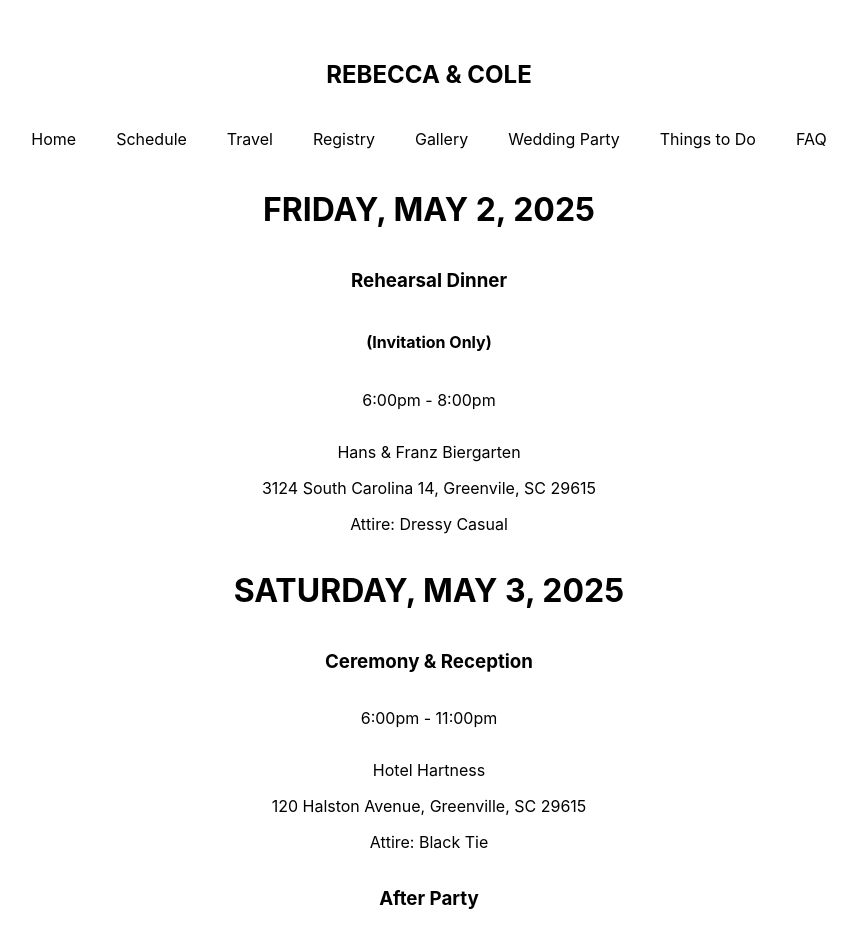
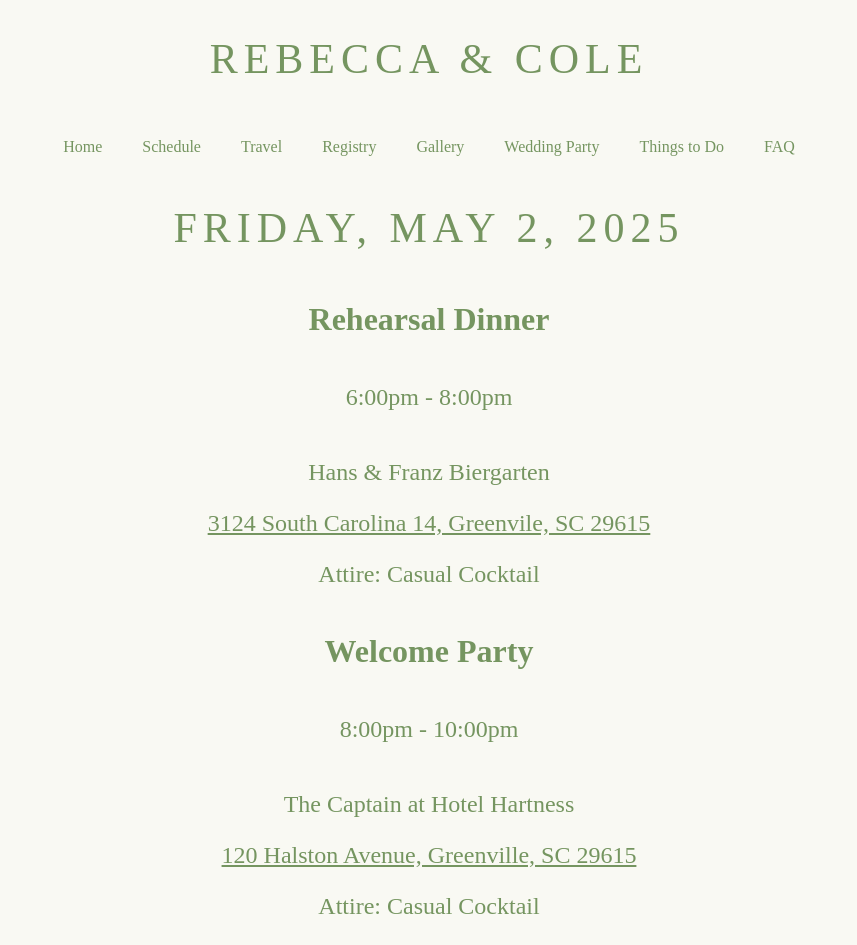
Before and after one commit to colecrum26/wedding, a React (Create React App) app in the folder wedding-website/: page /schedule in a window 1280 px wide. Shown: the top 945 px of the page, without its empty margins (211-1068 px from the left). Built offline with nearby package versions, Linux system fonts and the light colour scheme.

Commit message:
lots of updates

```diff
--- a/wedding-website/src/App.css
+++ b/wedding-website/src/App.css
@@ -1,3 +1,29 @@
+:root {
+  font-family: "Libre Baskerville";
+  /* --primary-background: rgb(221, 236, 210); */
+  --primary-background: #f9f9f3;
+  --primary-green: rgb(117, 149, 96);
+  --accent-darkGreen: rgb(79, 104, 61);
+}
+
+* {
+  box-sizing: border-box;
+}
+
+html {
+  color: var(--primary-green);
+  background-color: var(--primary-background);
+  scroll-behavior: smooth;
+}
+
+body {
+  margin: 0;
+  padding: 0;
+  width: 100%;
+  min-height: 100vh;
+  overflow-x: hidden;
+}
+
 div {
   display: flex;
   flex-direction: column;
@@ -9,13 +35,20 @@ header {
   position: sticky;
   position: -webkit-sticky;
   top: 0;
+  background-color: var(--primary-background);
+}
+.header-name {
+  font-family: "Cormorant Infant";
+  font-size: 42px;
+  font-weight: 100;
+  letter-spacing: 6px;
 }
 
 nav {
   display: flex;
   flex-direction: column;
   align-items: center;
-  margin: 40px 0 0 0;
+  margin-bottom: 20px;
 }
 
 form {
@@ -29,28 +62,45 @@ select {
   margin: 4px 0;
 }
 
+p {
+  font-size: 24px;
+}
+
 a {
   text-decoration: none;
 }
 a:link, a:visited, a:active {
-  /* use var color from swatch template */
-  /* may change active to another color */
-  color: black;
+  color: var(--primary-green);
 }
 a:hover {
-  color: blue;
+  color: var(--accent-darkGreen);
+  font-weight: bold;
 }
 
 .content-wrapper {
-  margin: 20px;
+  /* background-color: #fffeec; */
+  width: 100%;
+  margin-bottom: 40px;
+}
+
+.general-info {
+  margin-top: 20px;
+}
+.general-info h1 {
+  margin: 0;
 }
 
 .faux {
-  background-color: black;
+  background-color: var(--accent-darkGreen);
   color: white !important;
   padding: 5px 20px;
   border-radius: 2px;
 }
 .faux:hover {
-  background-color: green;
+  background-color: var(--accent-darkGreen);
 }
+
+.address-link {
+  text-decoration: underline;
+  font-size: 24px;
+}
--- a/wedding-website/src/components/header.jsx
+++ b/wedding-website/src/components/header.jsx
@@ -5,7 +5,7 @@ function Header() {
     return (
         <header>
             <nav>
-                <h1 id="header-title"><NavLink to="/">REBECCA & COLE</NavLink></h1>
+                <h1 id="header-title" className="header-name"><NavLink to="/">REBECCA & COLE</NavLink></h1>
                 <ul className="nav-links">
                     <li className="nav-item"><NavLink to="/">Home</NavLink></li>
                     <li className="nav-item"><NavLink to="/schedule">Schedule</NavLink></li>
--- a/wedding-website/src/index.css
+++ b/wedding-website/src/index.css
@@ -1,8 +1,5 @@
 body {
   margin: 0;
-  font-family: -apple-system, BlinkMacSystemFont, 'Segoe UI', 'Roboto', 'Oxygen',
-    'Ubuntu', 'Cantarell', 'Fira Sans', 'Droid Sans', 'Helvetica Neue',
-    sans-serif;
   -webkit-font-smoothing: antialiased;
   -moz-osx-font-smoothing: grayscale;
 }
--- a/wedding-website/src/pages/home.jsx
+++ b/wedding-website/src/pages/home.jsx
@@ -1,25 +1,25 @@
 import Header from "../components/header";
 import { NavLink } from "react-router-dom";
-import "../style/home.css";
 
 export default function Home() {
   return (
     <div className="page-container">
       <Header />
       <div className="content-wrapper">
-        <h1>HELLO</h1>
         <img src="" alt="our best look" />
-      </div>
-      <div className="general-info">
-        <div>
-          <h2>Cole Crumrine</h2>
-          <p>&</p>
-          <h2>Rebecca Norwood</h2>
-          <h4>May 3, 2025</h4>
-          <h5>Hotel Hartness, Greenville, South Carolina</h5>
-        </div>
-        <div className="rsvp-container">
-          <NavLink className="faux" to="/rsvp">RSVP</NavLink>
+        <div className="info-container">
+          <div className="general-info">
+            <h1 className="header-name">REBECCA NORWOOD</h1>
+            <p>and</p>
+            <h1 className="header-name">COLE CRUMRINE</h1>
+            <h3>May 3, 2025</h3>
+            <h4>Hotel Hartness, Greenville, South Carolina</h4>
+          </div>
+          <div className="rsvp-container">
+            <NavLink className="faux" to="/rsvp">
+              RSVP
+            </NavLink>
+          </div>
         </div>
       </div>
     </div>
--- a/wedding-website/src/pages/registry.jsx
+++ b/wedding-website/src/pages/registry.jsx
@@ -1,11 +1,12 @@
 import Header from "../components/header";
 
 export default function Registry() {
-    return (
-        <div>
-            <Header />
-            <h1>HELLO</h1>
-            <h3>Registry links and info will go here!</h3>
-        </div>
-    );
+  return (
+    <div className="page-container">
+      <Header />
+      <div>
+        <h3>We'll post our registry here as soon as we finish building it!</h3>
+      </div>
+    </div>
+  );
 }
--- a/wedding-website/src/pages/schedule.jsx
+++ b/wedding-website/src/pages/schedule.jsx
@@ -6,23 +6,29 @@ export default function Schedule() {
       <Header />
       <div className="content-wrapper">
         <div className="activities">
-          <h1>FRIDAY, MAY 2, 2025</h1>
-          <h3>Rehearsal Dinner</h3>
-          <h4>(Invitation Only)</h4>
+          <h1 className="header-name">FRIDAY, MAY 2, 2025</h1>
+          <h1>Rehearsal Dinner</h1>
           <p>6:00pm - 8:00pm</p>
           <p>Hans & Franz Biergarten</p>
-          <a href="">3124 South Carolina 14, Greenvile, SC 29615</a>
-          <p>Attire: Dressy Casual</p>
+          <a href="https://maps.app.goo.gl/u9faBurUW4bbZvHh6" className="address-link">3124 South Carolina 14, Greenvile, SC 29615</a>
+          <p>Attire: Casual Cocktail</p>
+          <h1>Welcome Party</h1>
+          <p>8:00pm - 10:00pm</p>
+          <p>The Captain at Hotel Hartness</p>
+          <a href="https://maps.app.goo.gl/DXcL6Mjs8DtGCsM19" className="address-link">120 Halston Avenue, Greenville, SC 29615</a>
+          <p>Attire: Casual Cocktail</p>
         </div>
         <div className="activities">
-          <h1>SATURDAY, MAY 3, 2025</h1>
-          <h3>Ceremony & Reception</h3>
+          <h1 className="header-name">SATURDAY, MAY 3, 2025</h1>
+          <h1>Ceremony & Reception</h1>
           <p>6:00pm - 11:00pm</p>
           <p>Hotel Hartness</p>
-          <a href="">120 Halston Avenue, Greenville, SC 29615</a>
+          <a href="https://maps.app.goo.gl/DXcL6Mjs8DtGCsM19" className="address-link">120 Halston Avenue, Greenville, SC 29615</a>
           <p>Attire: Black Tie</p>
-          <h3>After Party</h3>
-          <p>11:00pm (5/3/2024) - 12:30am (5/4/2024)</p>
+          <h1>After Party</h1>
+          <p>11:00pm - 12:30am</p>
+          <p>The Captain at Hotel Hartness</p>
+          <a href="https://maps.app.goo.gl/DXcL6Mjs8DtGCsM19" className="address-link">120 Halston Avenue, Greenville, SC 29615</a>
         </div>
       </div>
     </div>
--- a/wedding-website/src/pages/travel.jsx
+++ b/wedding-website/src/pages/travel.jsx
@@ -2,10 +2,16 @@ import Header from "../components/header";
 
 export default function Travel() {
     return (
-        <div>
+        <div className="page-container">
             <Header />
-            <h1>HELLO</h1>
-            <h3>Travel info will go here!</h3>
+            <div className="content-wrapper">
+                {/* fix spacing */}
+                {/* link to HH website */}
+                <span>Hotel</span>
+                <h1 className="header-name">HOTEL HARTNESS</h1>
+                <span>Flight</span>
+                <h1 className="header-name">GREENVILLE-SPARTANBURG INTL AIRPORT (GSP)</h1>
+            </div>
         </div>
     );
 }
--- a/wedding-website/src/style/header.css
+++ b/wedding-website/src/style/header.css
@@ -1,3 +1,8 @@
+#header-title {
+    font-size: 42px;
+    letter-spacing: 6px;
+}
+
 .nav-links {
     margin: 20px 0 0 0;
     padding: 0;
```
Also changed, not shown: wedding-website/src/style/home.css (deleted).
